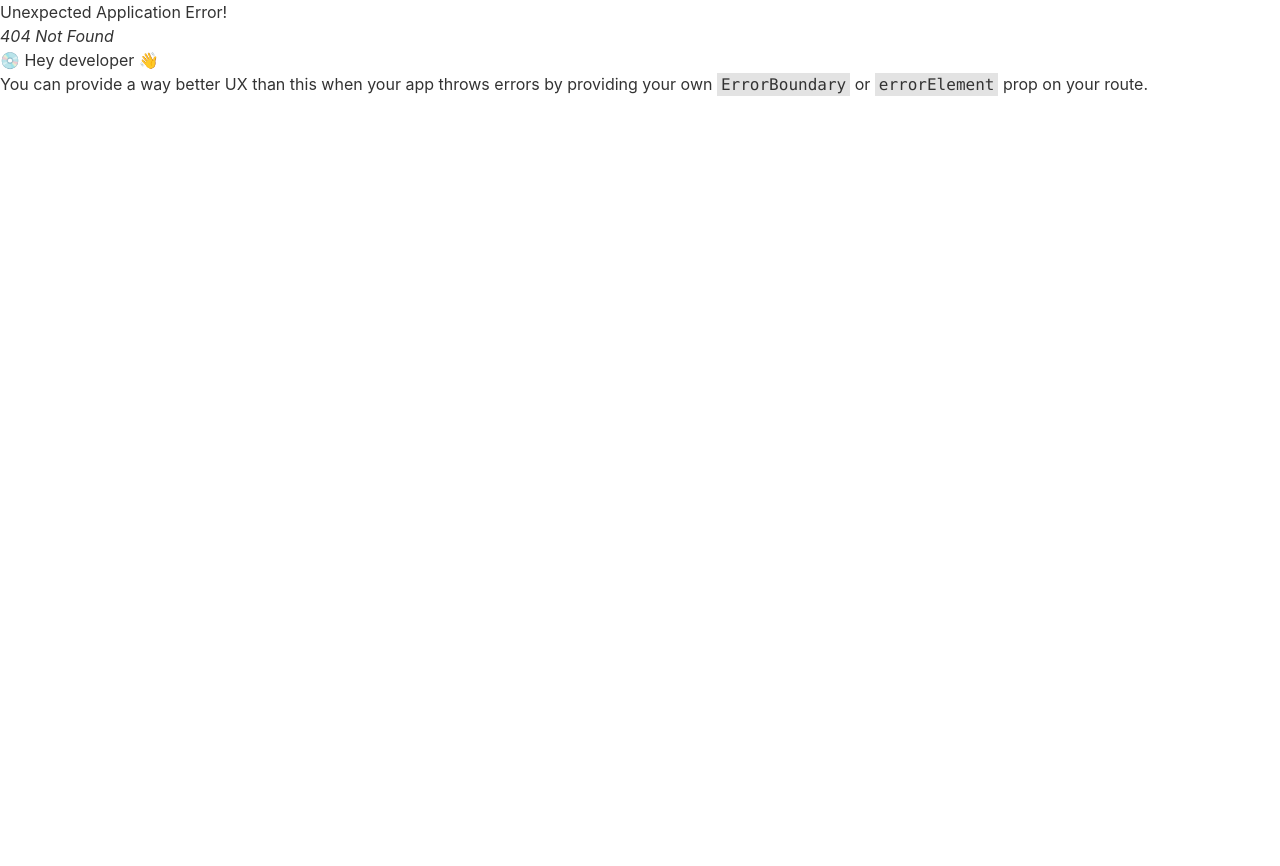
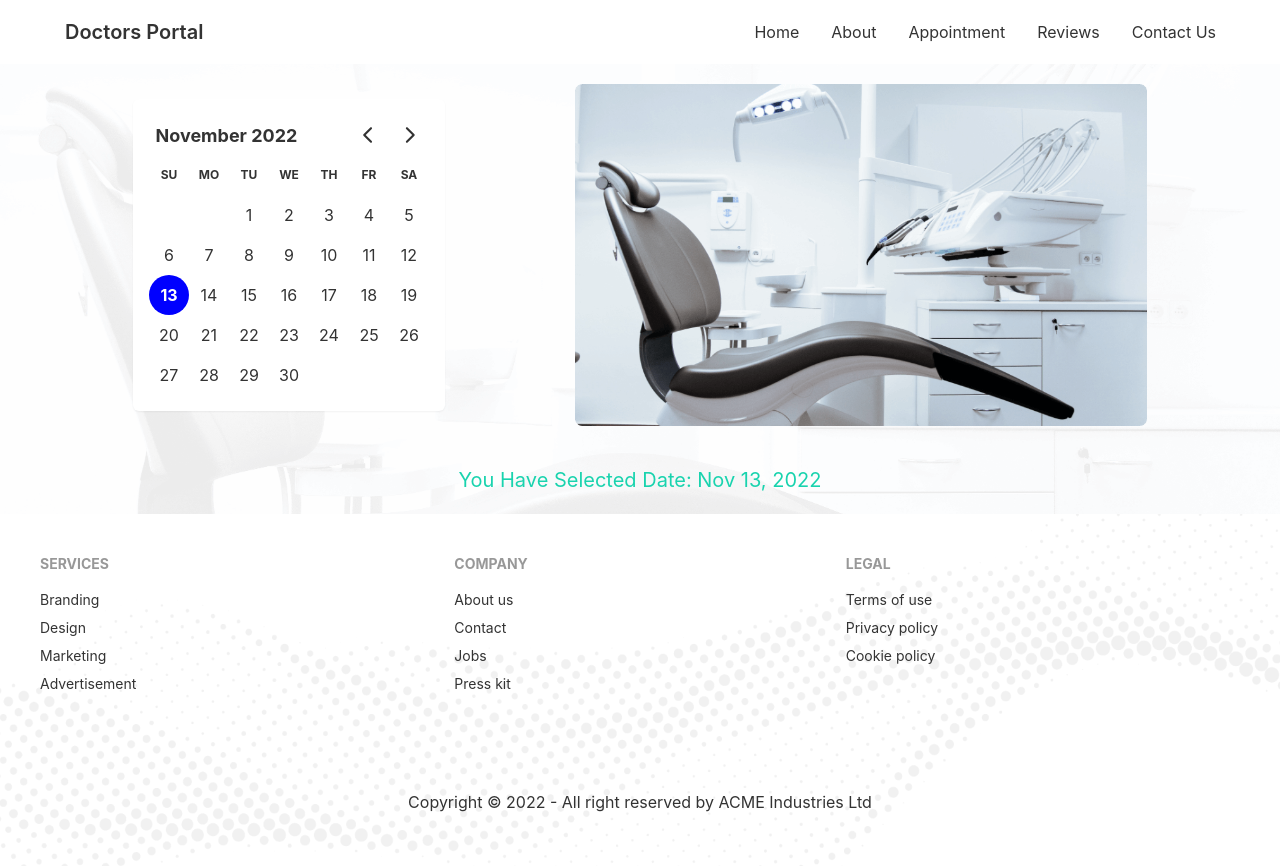
Before and after one commit to Tasnim-Bahar-Samir/doctors-portal-client, a React (Create React App) app: page /appointment in a window 1280 px wide. Before the commit this address had no page. Before the commit the page ends 800 px from the top, so only its background shows below. Built offline with nearby package versions, Linux system fonts and the light colour scheme.

Commit message:
explored react-day-picker and used that

```diff
--- a/package.json
+++ b/package.json
@@ -7,7 +7,9 @@
     "@testing-library/react": "^13.4.0",
     "@testing-library/user-event": "^13.5.0",
     "daisyui": "^2.39.1",
+    "date-fns": "^2.29.3",
     "react": "^18.2.0",
+    "react-day-picker": "^8.3.6",
     "react-dom": "^18.2.0",
     "react-router-dom": "^6.4.3",
     "react-scripts": "5.0.1",
--- a/src/App.css
+++ b/src/App.css
@@ -1,3 +1,4 @@
 .App {
-
+  margin: 0;
+  padding: 0;
 }
--- /dev/null
+++ b/src/Pages/Appointment/Appointment/Appointment.js
@@ -0,0 +1,12 @@
+import React from 'react'
+import AppointmentBanner from '../AppointmentBanner/AppointmentBanner'
+
+const Appointment = () => {
+  return (
+    <div>
+        <AppointmentBanner/>
+    </div>
+  )
+}
+
+export default Appointment
--- /dev/null
+++ b/src/Pages/Appointment/AppointmentBanner/AppointmentBanner.js
@@ -0,0 +1,24 @@
+import React, { useState } from "react";
+import bannerImg from "../../../assets/images/chair.png";
+import { DayPicker } from "react-day-picker";
+import "react-day-picker/dist/style.css";
+import { format } from "date-fns";
+
+const AppointmentBanner = () => {
+  const [selected, setSelected] = useState(new Date());
+  return (
+    <div className="p-5 banner ">
+      <div className=" flex  justify-around flex-col-reverse md:flex-row md:items-center md:px-12">
+        <div className="rounded-md shadow-sm bg-white w-fit">
+          <DayPicker mode="single" selected={selected} onSelect={setSelected} />
+        </div>
+        <div className="md:w-1/2">
+          <img className="w-full" src={bannerImg} alt="" />
+        </div>
+      </div>
+      <p className="text-secondary text-xl text-center mt-10">You Have Selected Date: {format(selected,"PP")} </p>
+    </div>
+  );
+};
+
+export default AppointmentBanner;
--- a/src/Pages/Home/Appointment/Appointment.js
+++ b/src/Pages/Home/Appointment/Appointment.js
@@ -5,10 +5,10 @@ import appointmentBg from '../../../assets/images/appointment.png'
 const Appointment = () => {
   return (
     <div style={{backgroundImage:`url(${appointmentBg})`}} className='flex mt-40 items-center mb-5'>
-        <div className='md:w-1/2'>
-            <img className='w-full -mt-32' src={doctorImg} alt="" />
+        <div className='md:w-1/2 hidden md:block'>
+            <img className='w-full -mt-24' src={doctorImg} alt="" />
         </div>
-        <div className='md:w-1/2 text-white'>
+        <div className='md:w-1/2 text-white p-5 md:p-0'>
             <h4 className='text-primary font-bold text-xl'>Appointment</h4>
             <h2 className='text-4xl font-semibold my-5'>Make an appointment Today</h2>
             <p className='leading-6 '>It is a long established fact that a reader will be distracted by the readable content of a page when looking at its layout. The point of using Lorem Ipsumis that it has a more-or-less normal distribution of letters,as opposed to using 'Content here, content here', making it look like readable English. Many desktop publishing packages and web page</p>
--- a/src/Pages/Home/Banner/Banner.css
+++ b/src/Pages/Home/Banner/Banner.css
@@ -1,7 +1,6 @@
 .banner{
     background-image: url('../../../assets/images/bg.png');
     width: 100% ;
-    height: 80vh;
     background-position: center;
     background-size: cover;
 }
--- a/src/Pages/Home/Banner/Banner.js
+++ b/src/Pages/Home/Banner/Banner.js
@@ -3,14 +3,14 @@ import bannerImg from '../../../assets/images/chair.png'
 import './Banner.css'
 const Banner = () => {
   return (
-    <div className='banner flex flex-col-reverse md:flex-row items-center gap-4 px-12'>
+    <div className='banner py-5 md:p-y-0 md:min-h-screen flex flex-col-reverse md:flex-row items-center gap-4 md:px-12'>
       <div className=''>
         <h1 className='text-5xl font-bold mb-4'>Your New Smile Starts <br /> Here</h1>
         <p className='max-w-[655px]'>Lorem Ipsum is simply dummy text of the printing and typesetting industry. Lorem Ipsum has been the industry's standard dummy text ever since the</p>
         <button className='btn btn-primary mt-7 bg-gradient-to-r from-secondary to-primary text-white'>GET STRTED</button>
       </div>
       <div>
-        <img src={bannerImg} alt="" />
+        <img className='w-full' src={bannerImg} alt="" />
       </div>
     </div>
   )
--- a/src/Pages/Home/Reviews/Reviews.js
+++ b/src/Pages/Home/Reviews/Reviews.js
@@ -30,7 +30,7 @@ const reviews = [
 
 const Reviews = () => {
   return (
-    <div className=" mt-28">
+    <div className=" mt-28 mb-36">
       <div className="flex justify-between items-center mb-16">
         <div>
           <h4 className="text-xl text-primary font-bold">Testimonial</h4>
--- /dev/null
+++ b/src/Pages/Login/Login.js
@@ -0,0 +1,9 @@
+import React from 'react'
+
+const Login = () => {
+  return (
+    <div>Login</div>
+  )
+}
+
+export default Login
--- a/src/Routes/Routes.js
+++ b/src/Routes/Routes.js
@@ -1,5 +1,6 @@
 import {createBrowserRouter} from 'react-router-dom'
 import Main from '../Layout/Main'
+import Appointment from '../Pages/Appointment/Appointment/Appointment'
 import Home from '../Pages/Home/Home'
 export const router = createBrowserRouter([
     {
@@ -9,6 +10,10 @@ export const router = createBrowserRouter([
             {
                 path:'/',
                 element:<Home/>
+            },
+            {
+                path:'/appointment',
+                element:<Appointment/>
             }
         ]
     }
--- a/src/Shared/Footer/Footer.js
+++ b/src/Shared/Footer/Footer.js
@@ -1,9 +1,38 @@
-import React from 'react'
+import React from "react";
+import footerBg from '../../assets/images/footer.png'
 
 const Footer = () => {
   return (
-    <div>Footer</div>
-  )
-}
+    <footer className=" p-10 "
+    style={{background:`url(${footerBg})`,backgroundSize:'cover',backgroundPosition:'center'}}
+    >
+      <div className="footer">
+        <div>
+          <span className="footer-title">Services</span>
+          <a className="link link-hover">Branding</a>
+          <a className="link link-hover">Design</a>
+          <a className="link link-hover">Marketing</a>
+          <a className="link link-hover">Advertisement</a>
+        </div>
+        <div>
+          <span className="footer-title">Company</span>
+          <a className="link link-hover">About us</a>
+          <a className="link link-hover">Contact</a>
+          <a className="link link-hover">Jobs</a>
+          <a className="link link-hover">Press kit</a>
+        </div>
+        <div>
+          <span className="footer-title">Legal</span>
+          <a className="link link-hover">Terms of use</a>
+          <a className="link link-hover">Privacy policy</a>
+          <a className="link link-hover">Cookie policy</a>
+        </div>
+      </div>
+      <div className="text-center mt-24 mb-3">
+        <p>Copyright © 2022 - All right reserved by ACME Industries Ltd</p>
+      </div>
+    </footer>
+  );
+};
 
-export default Footer
+export default Footer;
--- a/src/Shared/Header/Header.js
+++ b/src/Shared/Header/Header.js
@@ -3,9 +3,9 @@ import { Link } from "react-router-dom";
 
 const Header = () => {
     const menuItem = <>
-        <li><Link>Home</Link></li>
-        <li><Link>About</Link></li>
-        <li><Link>Appointment</Link></li>
+        <li><Link to='/'>Home</Link></li>
+        <li><Link to='/about'>About</Link></li>
+        <li><Link to='/appointment'>Appointment</Link></li>
         <li><Link>Reviews</Link></li>
         <li><Link>Contact Us</Link></li>
     </>
```
Also changed, not shown: 1 other file (tests, documents, lock files or other folders).
